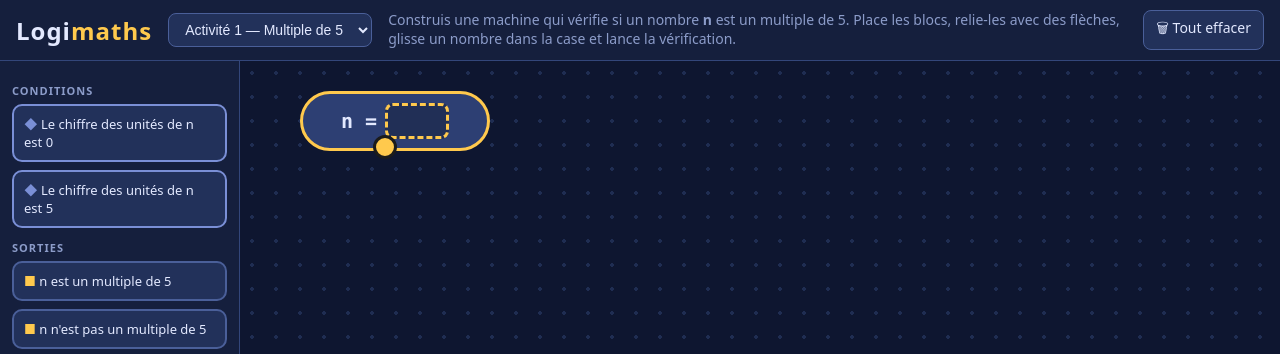
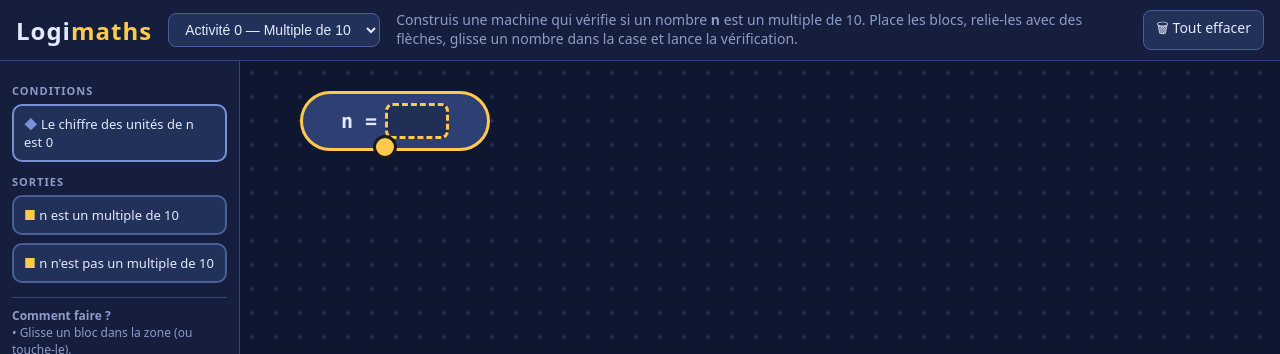
Before and after one commit to Dendentown/logimaths, a plain HTML site: page index.html in a window 1280 px wide. Shown: the top 354 px of the page. Drawn offline with Linux system fonts and the light colour scheme.

Commit message:
Ajout de l'activité 0 : multiple de 10
Co-Authored-By: Claude Opus 5.5 <noreply@anthropic.com>
Claude-Session: https://claude.ai/code/session_01Cx6m8js7TBxMBwRD5dLRoi

```diff
--- a/index.html
+++ b/index.html
@@ -147,6 +147,21 @@ footer{background:var(--panel);border-top:1px solid var(--line);padding:10px 16p
    ACTIVITÉS — pour ajouter une activité, copier un objet de ce tableau.
    ===================================================================== */
 const ACTIVITES = [
+  {
+    id: "multiple10",
+    titre: "Activité 0 — Multiple de 10",
+    consigne: "Construis une machine qui vérifie si un nombre <b>n</b> est un multiple de 10. " +
+              "Place les blocs, relie-les avec des flèches, glisse un nombre dans la case et lance la vérification.",
+    conditions: [
+      { key: "u0", texte: "Le chiffre des unités de n est 0", test: n => n % 10 === 0 }
+    ],
+    sorties: [
+      { key: "oui", texte: "n est un multiple de 10" },
+      { key: "non", texte: "n n'est pas un multiple de 10" }
+    ],
+    attendu: n => (n % 10 === 0 ? "oui" : "non"),
+    nombres: [30, 45, 7, 100, 250, 81, 2020, 15]
+  },
   {
     id: "multiple5",
     titre: "Activité 1 — Multiple de 5",
```
Also changed, not shown: 1 other file.
